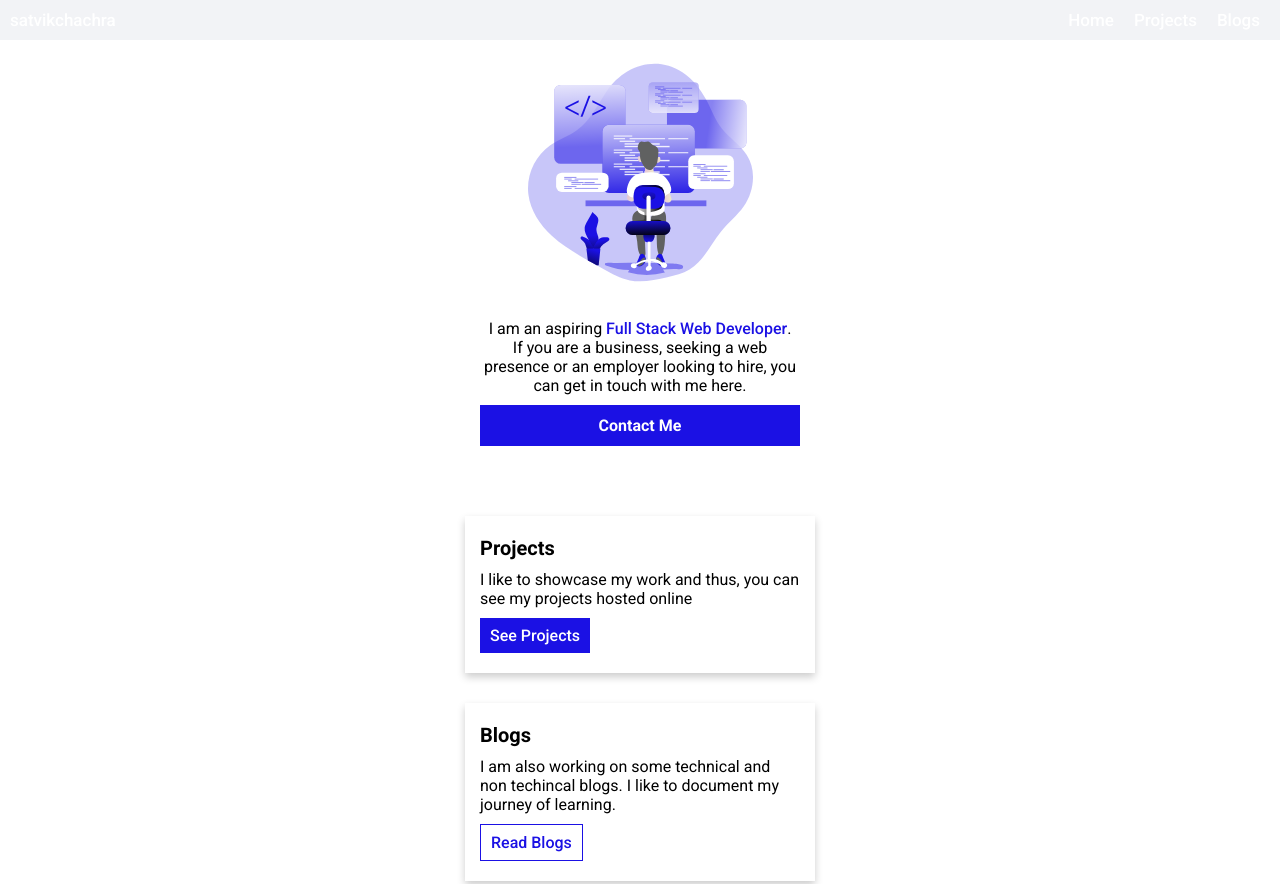
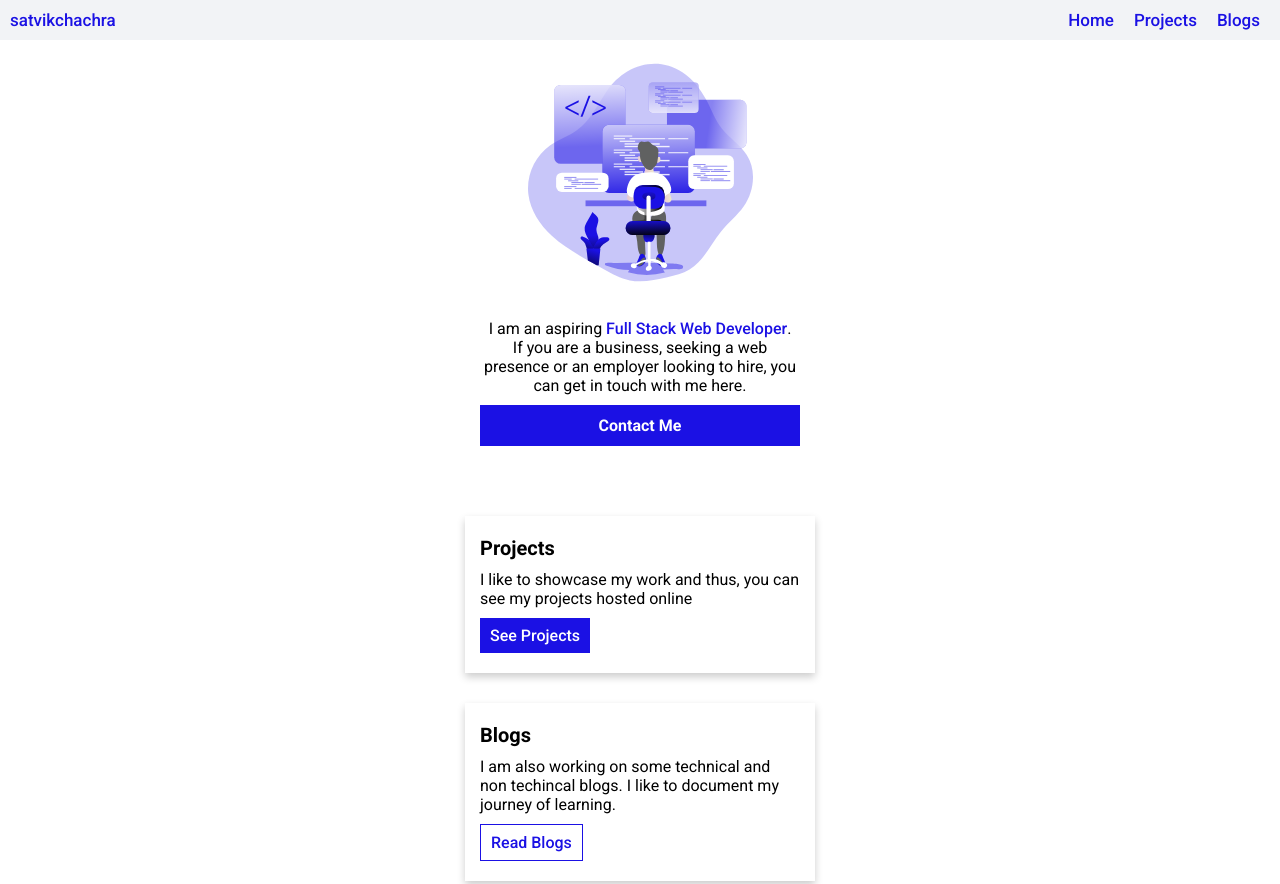
Before and after one commit to satvikchachra/satvikchachra_portfolio, a plain HTML site: page index.html in a window 1280 px wide. Shown: the top 884 px of the page. Drawn offline with Linux system fonts and the light colour scheme.

Commit message:
fix: Navbar link color

```diff
--- a/style.css
+++ b/style.css
@@ -124,6 +124,10 @@ footer a {
 }
 
 footer a:link, a:visited, a:hover, a:active {
+    color: #1b11e4;
+}
+
+.navbar-container a:link, a:visited, a:hover, a:active {
     color: #1b11e4;
 }
 
```
